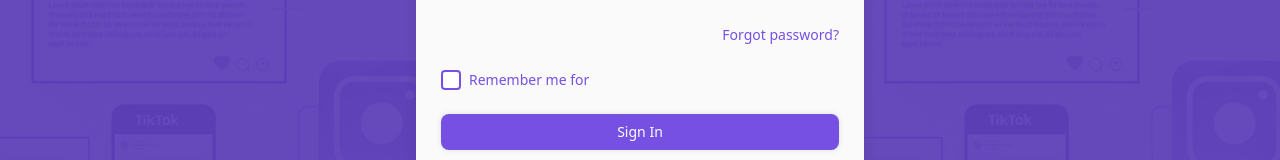
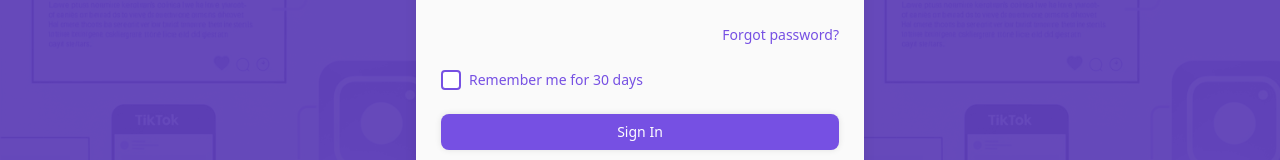
Before and after one commit to nomilogic/omni-share, a React (Vite) app: page /auth in a window 1280 px wide. Shown: the part 380-540 px from the top of the page. Built offline with nearby package versions, Linux system fonts and the light colour scheme; no server answers.

Commit message:
no message

```diff
--- a/src/components/AuthForm.tsx
+++ b/src/components/AuthForm.tsx
@@ -369,7 +369,7 @@ export const AuthForm: React.FC<AuthFormProps> = ({
                   htmlFor="rememberMe"
                   className="ml-2 block text-sm theme-text-secondary"
                 >
-                  Remember me for
+                  Remember me for 30 days
                 </label>
               </div>
             )}
@@ -406,7 +406,9 @@ export const AuthForm: React.FC<AuthFormProps> = ({
             </button>
           </div>
           <div className="mt-6 grid grid-cols-1 gap-3">
-            {isOAuthConfigured("google") && (
+            {
+            // isOAuthConfigured("google") &&
+            (
               <button
                 type="button"
                 onClick={handleGoogleOAuth}
```
